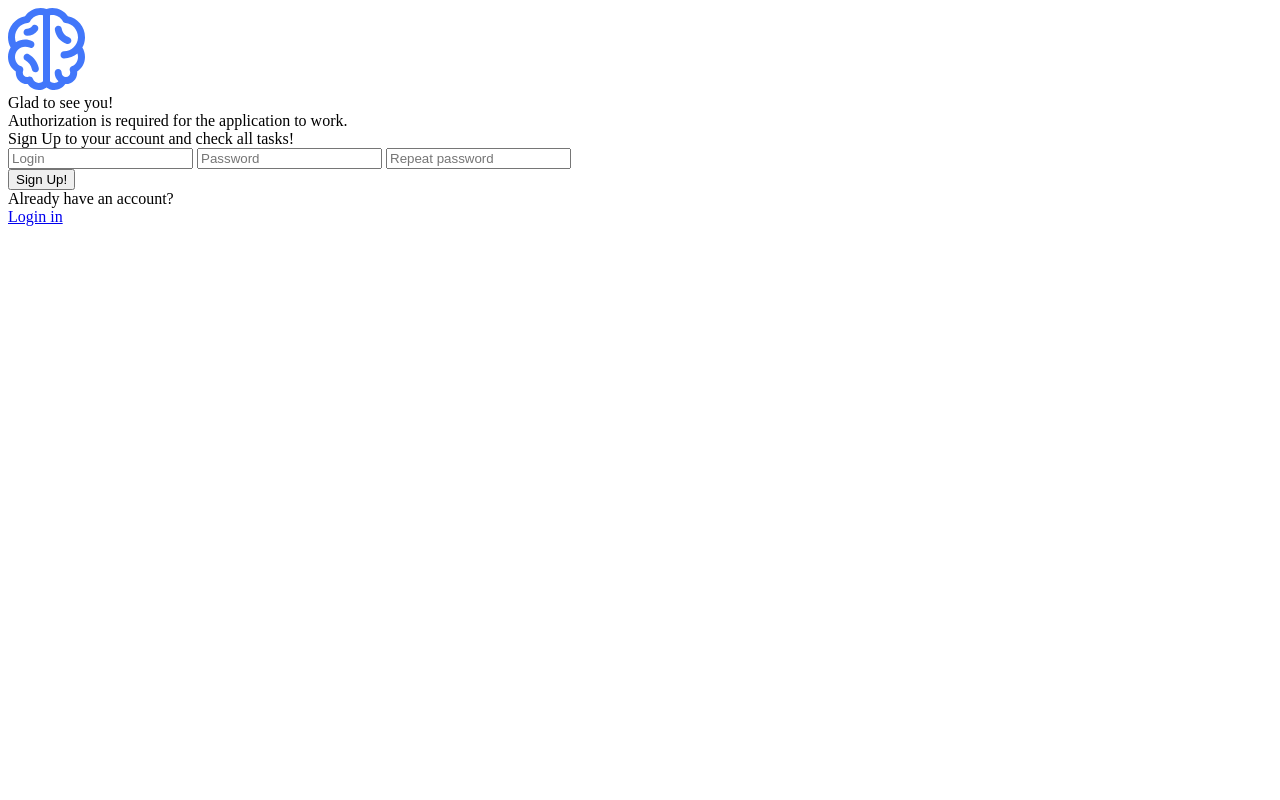
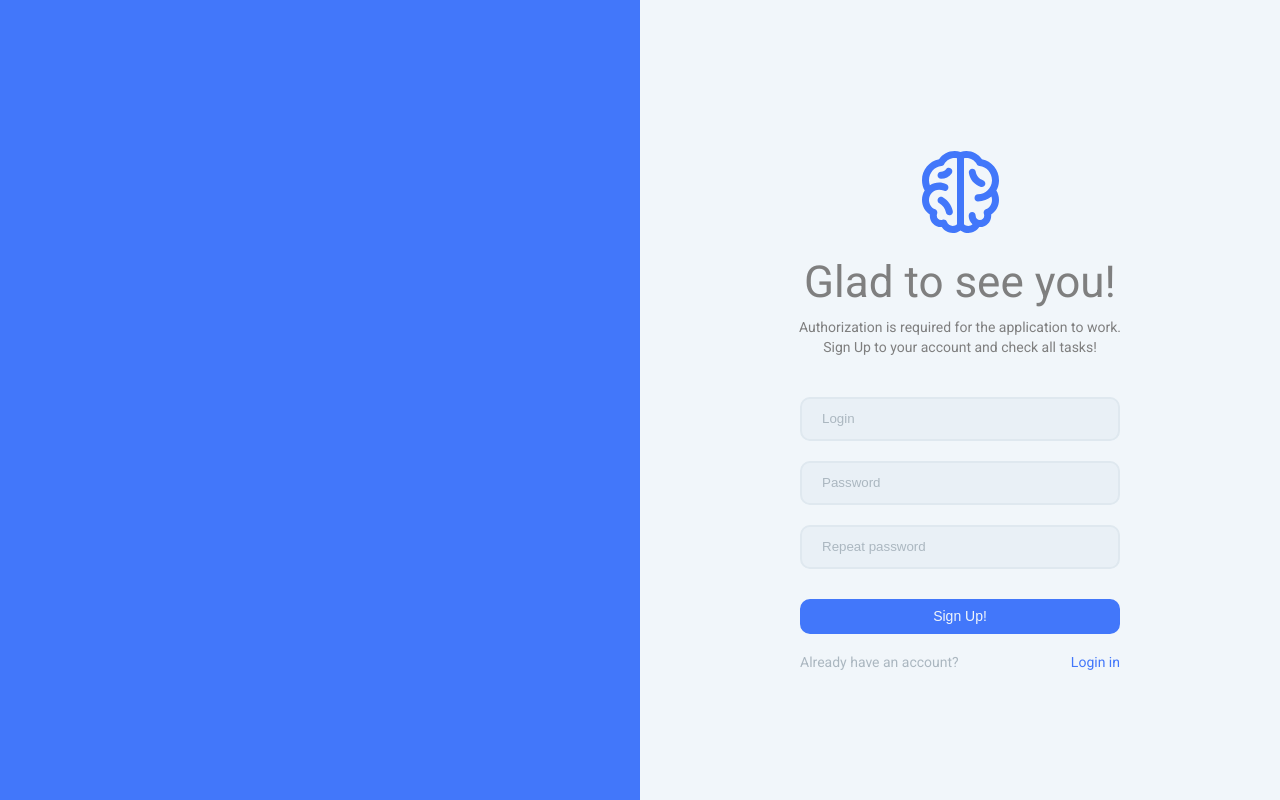
Before and after one commit to somnevaetsya/server_front, a plain HTML site: page src/template/login.html in a window 1280 px wide. Drawn offline with Linux system fonts and the light colour scheme; files that its build step writes are made by us from their sources; the site is published under a folder, as on GitHub Pages, so addresses that start at the root find nothing.

Commit message:
magic with css

```diff
--- a/src/css/index.css
+++ b/src/css/index.css
@@ -1,4 +1,4 @@
-body{
+body {
     height: 100vh;
     display: flex;
     justify-content: center;
--- a/src/template/index.css
+++ /dev/null
@@ -1,10 +0,0 @@
-body{
-    height: 100vh;
-    display: flex;
-    justify-content: center;
-    align-items: center;
-}
-h1 {
-    color: blue;
-    font-family: Helvetica, Arial, sans-serif;
-}
--- a/src/template/login.css
+++ /dev/null
@@ -1,136 +0,0 @@
-:root {
-    --blue-color: #4277FA;
-    --bg-color: #F1F6FA;
-    --gray-text: #7F7F7F;
-    --gray-main-dark: #E9F0F6;
-    --gray-menu: #ABB7C0;
-}
-
-
-.container {
-    height: 100vh;
-    width: 100%;
-    background-color: var(--blue-color);
-    display: flex;
-}
-
-.auth__decoration {
-    background-color: var(--blue-color);
-    height: 100%;
-    width: 50%;
-    display: flex;
-    flex-direction: column;
-    justify-content: center;
-    color: #DFE8EF;
-}
-
-.auth__block {
-    display: flex;
-    flex-direction: column;
-    justify-content: center;
-    max-width: 350px;
-    align-items: center;
-}
-
-.auth__form {
-    height: 100%;
-    width: 50%;
-    background-color: var(--bg-color);
-    display: flex;
-    justify-content: center;
-    align-items: center;
-    text-align: center;
-}
-
-.auth__block_logo {
-    margin: 20px;
-}
-
-.auth__block_header {
-    font-size: 44px;
-    color: var(--gray-text);
-    margin-bottom: 9px;
-}
-
-.auth__block_descp {
-    color: var(--gray-text);
-    font-size: 14px;
-    margin-bottom: 30px;
-    line-height: 20px;
-}
-
-.auth__block_input {
-    background-color: var(--gray-main-dark);
-    width: 320px;
-    height: 35px;
-    border: 2px solid #DFE8EF;
-    box-sizing: border-box;
-    border-radius: 10px;
-    margin: 10px 0;
-    padding: 20px;
-    caret-color: transparent;
-}
-
-.auth__block_input::placeholder {
-    color: var(--gray-menu);
-}
-
-.auth__block_input:focus-visible {
-    outline-color: var(--blue-color);
-    /*border-color: #4277FA;*/
-}
-
-.auth__block_signup_button {
-    background-color: var(--blue-color);
-    border: 2px solid var(--blue-color);
-    border-radius: 10px;
-    width: 320px;
-    height: 35px;
-    color: var(--bg-color);
-    font-size: 14px;
-    margin-top: 20px;
-}
-
-.auth__block_signup {
-    display: flex;
-    justify-content: space-between;
-    margin-top: 20px;
-    width: 320px;
-}
-
-.auth__block_dont {
-    color: var(--gray-menu);
-}
-
-.auth__block_reg {
-    color: var(--blue-color);
-    text-decoration: none;
-}
-
-.auth__block_pass {
-    display: flex;
-    justify-content: space-between;
-    align-items: center;
-    width: 320px;
-    color: var(--gray-text);
-    margin-top: 10px;
-}
-
-.auth__block_remember {
-    display: flex;
-    justify-content: space-between;
-    align-items: center;
-}
-
-.auth__block_check {
-    height: 16px;
-    width: 16px;
-    background-color: var(--gray-main-dark);
-}
-
-body {
-    padding: 0;
-    margin: 0;
-    font-family: 'Roboto', sans-serif;
-    font-size: 14px;
-}
--- a/src/template/login.html
+++ b/src/template/login.html
@@ -7,7 +7,7 @@
     <link crossorigin href="https://fonts.gstatic.com" rel="preconnect">
     <link href="https://fonts.googleapis.com/css2?family=Roboto:ital,wght@0,400;0,500;0,700;1,300&display=swap"
           rel="stylesheet">
-    <link href="/login.css" rel="stylesheet">
+    <link href="css/login.css" rel="stylesheet">
 </head>
 <body>
 <div class="container">
```
